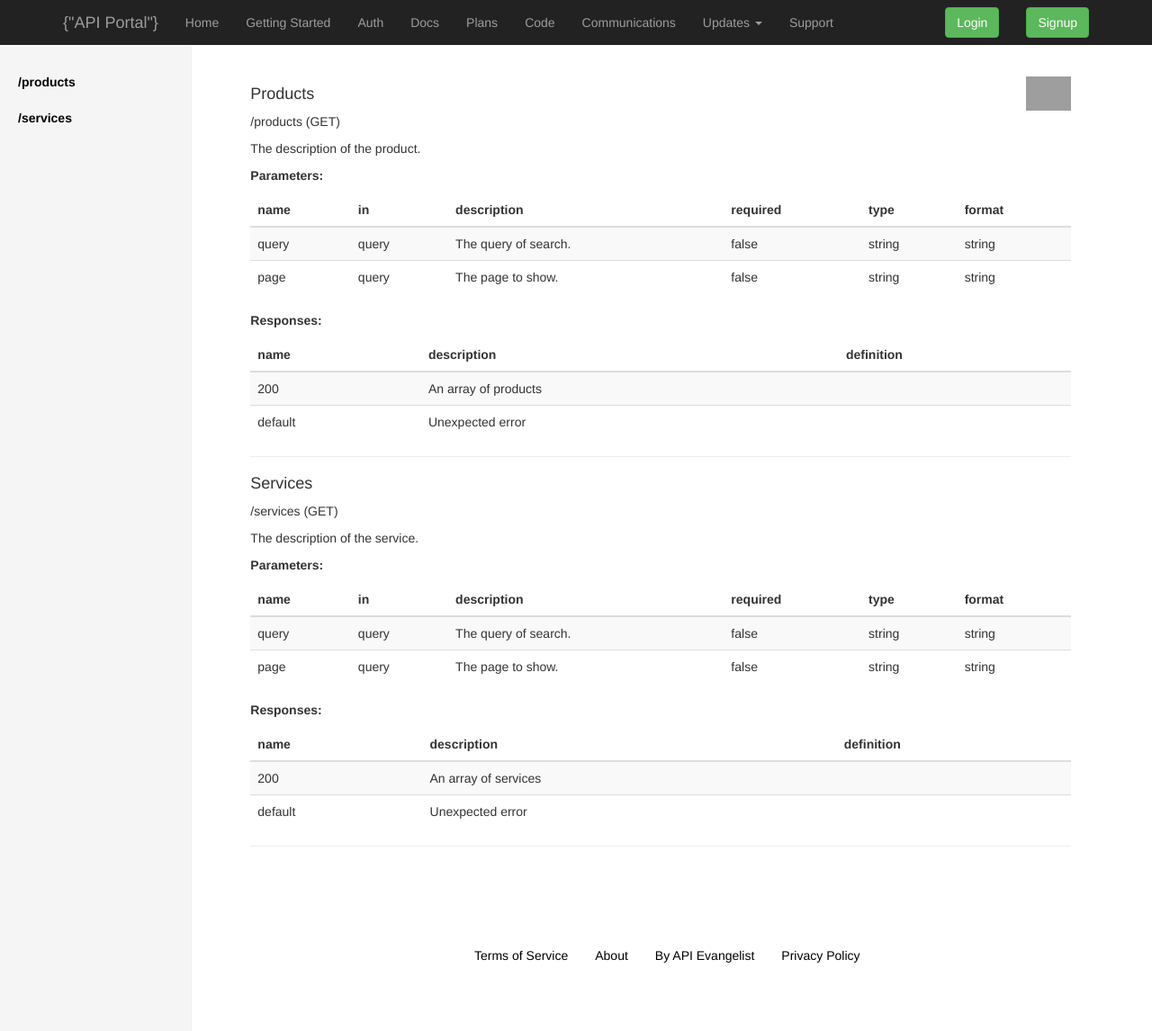
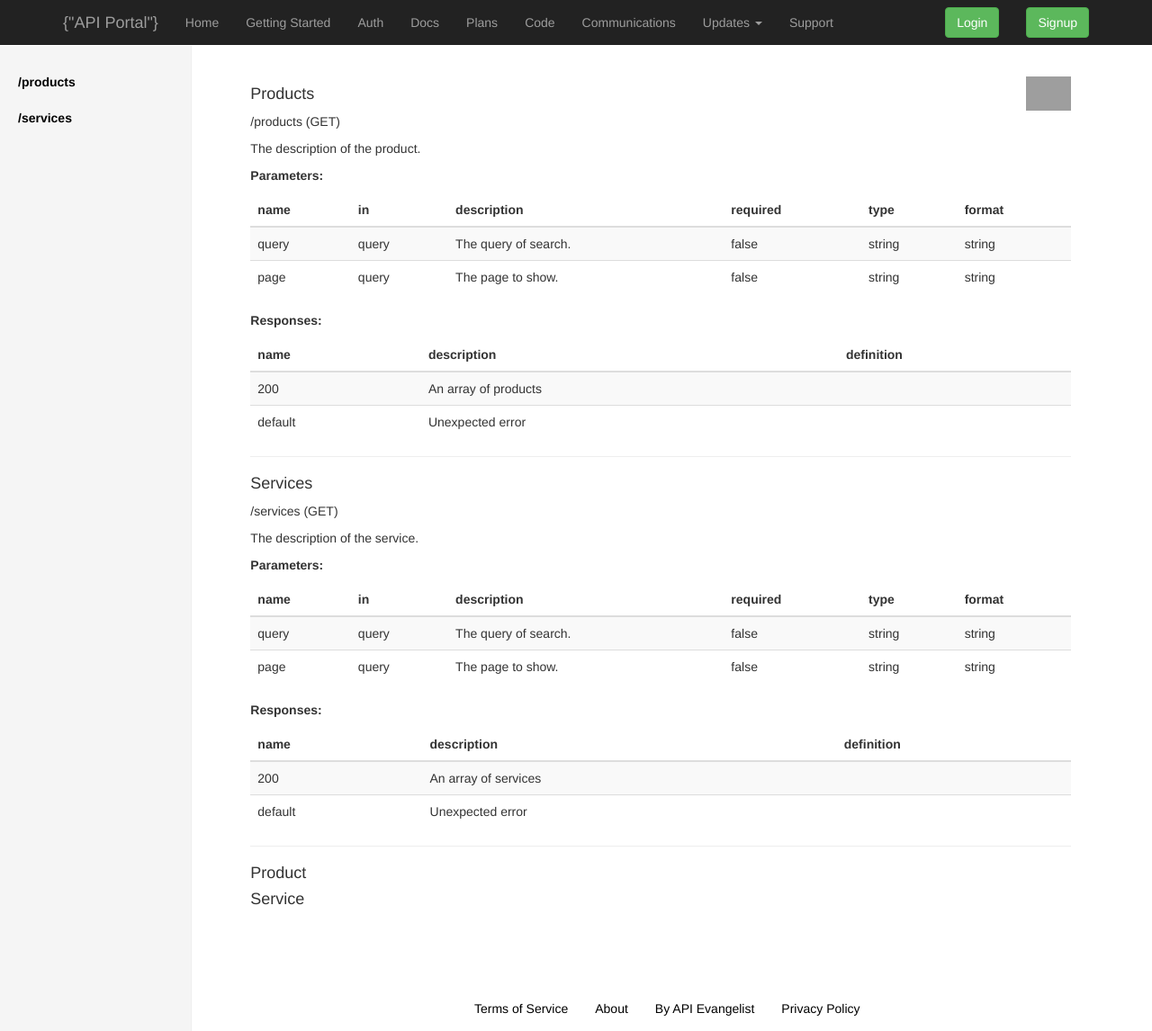
Before and after one commit to api-evangelist/portal-minimum, a Jekyll site: the page built from documentation/index.html, in a window 1280 px wide and 1146 px high. Shown: the whole window at 90% size. Built offline with Jekyll 4.4.1, drawn with Linux system fonts in a browser that asks for light colours; grey boxes are pictures that could not be loaded.

Commit message:
add property

```diff
--- a/documentation/index.html
+++ b/documentation/index.html
@@ -105,6 +105,49 @@
            {% endfor %}
          {% endfor %}
 
+         <!-- Definitions -->
+         {% for definition in site.api.definitions %}
+
+           {% assign definition_name = definition[0] %}
+           {% assign definition_detail = definition[1] %}
+
+           <a name="#{{ definition_name }}"></a>
+
+           <h4>{{ definition_name }}</h4>
+
+           {% for def in definition_detail %}
+
+           {% assign definition_type = def.type %}
+           {% assign definition_properties = def.properties %}
+
+           <!-- List All the Parameters-->
+           {% if def.properties %}
+             <p><strong>Properties:</strong></p>
+             <table class="table table-striped">
+               <thead>
+                 <tr>
+                   <th>name</th>
+                   <th>type</th>
+                   <th>description</th>
+                 </tr>
+               </thead>
+               <tbody>
+                 {% for property in definition_properties %}
+                 {% assign property_name = property[0] %}
+                 {% assign property_details = property[1] %}
+                 <tr>
+                   <td>{{ property_names }}</td>
+                   <td>{{ property_details.type }}</td>
+                   <td>{{ property_details.description }}</td>
+                 </tr>
+                 {% endfor %}
+               </tbody>
+             </table>
+           {% endif %}
+
+           {% endfor %}
+         {% endfor %}
+
        </div>
      </div>
    </div>
```
